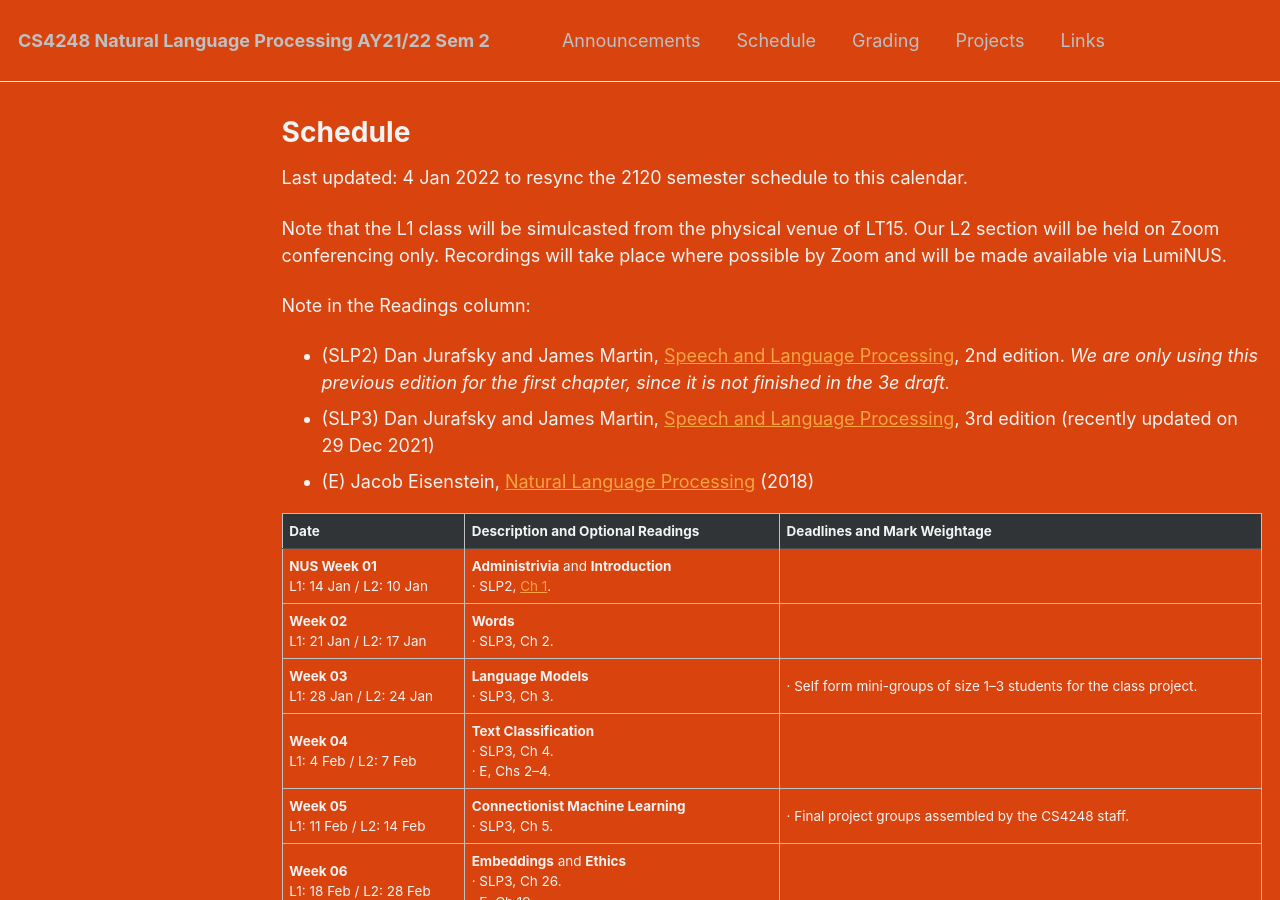
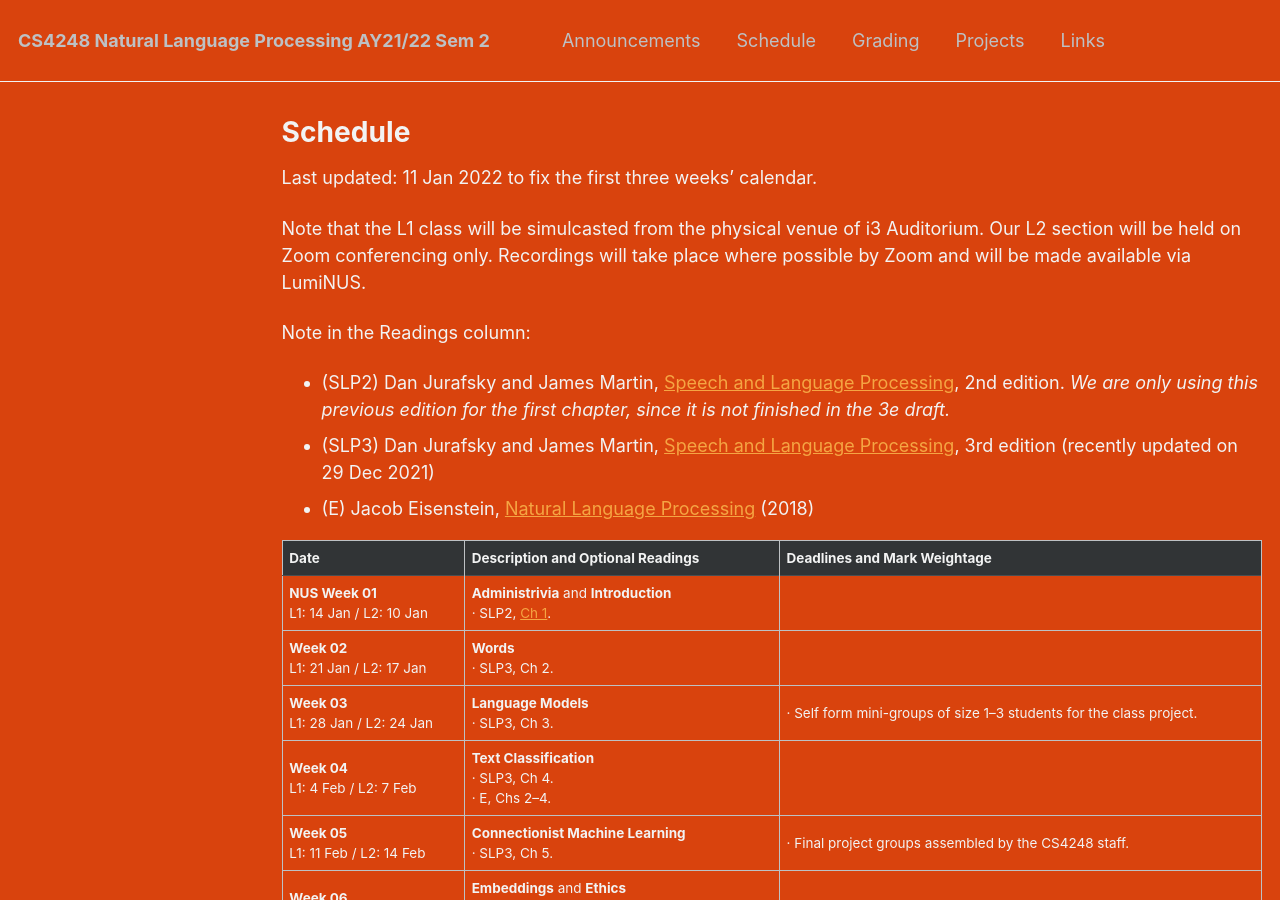
Before and after one commit to knmnyn/cs4248-2120, a Jekyll site: the page built from _pages/schedule.md, in a window 1280 px wide and 900 px high. Built offline with Jekyll 4.4.1, drawn with Linux system fonts in a browser that asks for light colours.

Commit message:
Update schedule.md

```diff
--- a/_pages/schedule.md
+++ b/_pages/schedule.md
@@ -5,9 +5,9 @@ permalink: /schedule/
 author_profile: false
 ---
 
-Last updated: 4 Jan 2022 to resync the 2120 semester schedule to this calendar.
+Last updated: 11 Jan 2022 to fix the first three weeks' calendar.
 
-Note that the L1 class will be simulcasted from the physical venue of LT15.  Our L2 section will be held on Zoom conferencing only.  Recordings will take place where possible by Zoom and will be made available via LumiNUS.
+Note that the L1 class will be simulcasted from the physical venue of i3 Auditorium.  Our L2 section will be held on Zoom conferencing only.  Recordings will take place where possible by Zoom and will be made available via LumiNUS.
 
 Note in the Readings column:
 * (SLP2) Dan Jurafsky and James Martin, <A href="https://www.cs.colorado.edu/~martin/SLP/">Speech and Language Processing</a>, 2nd edition. _We are only using this previous edition for the first chapter, since it is not finished in the 3e draft._
```
